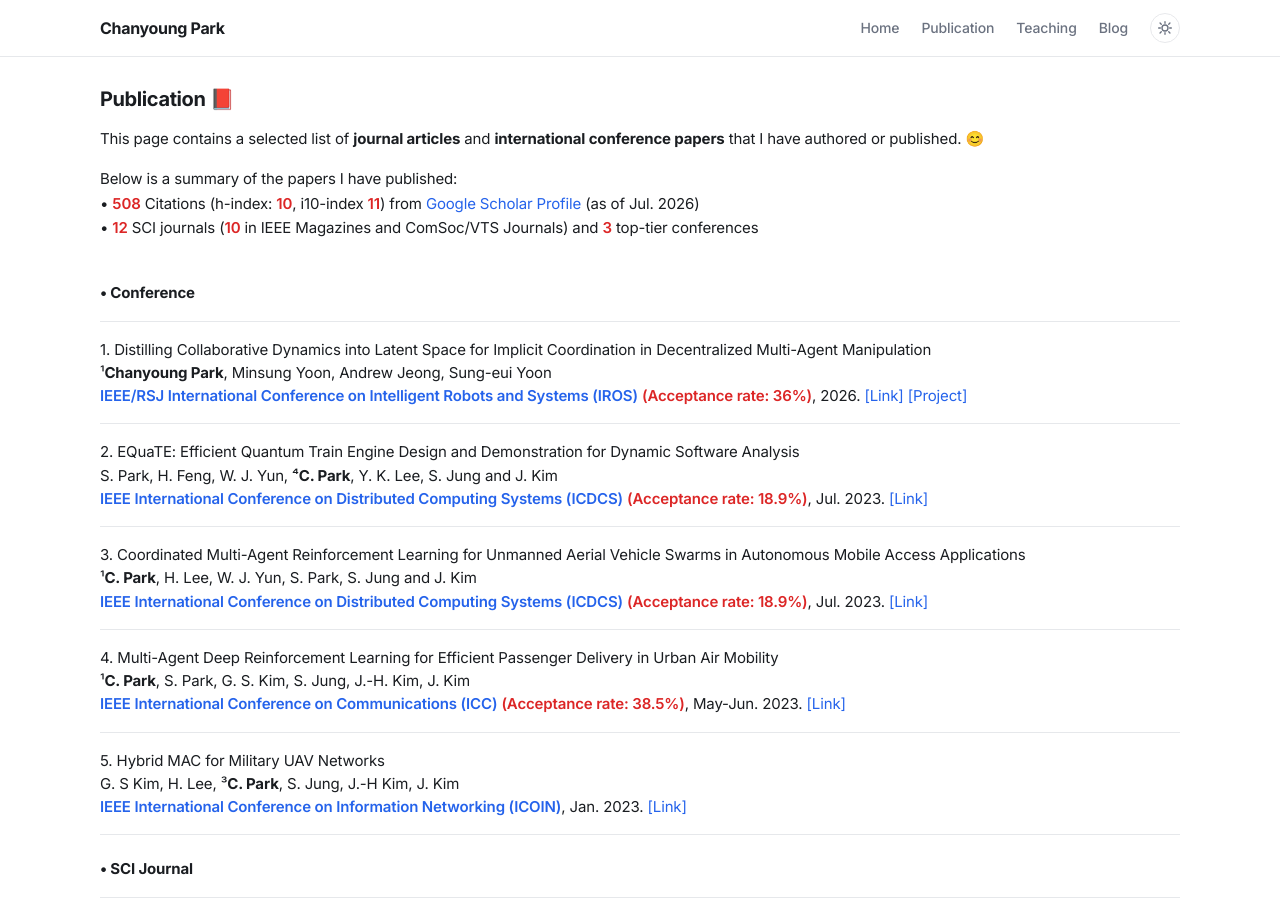
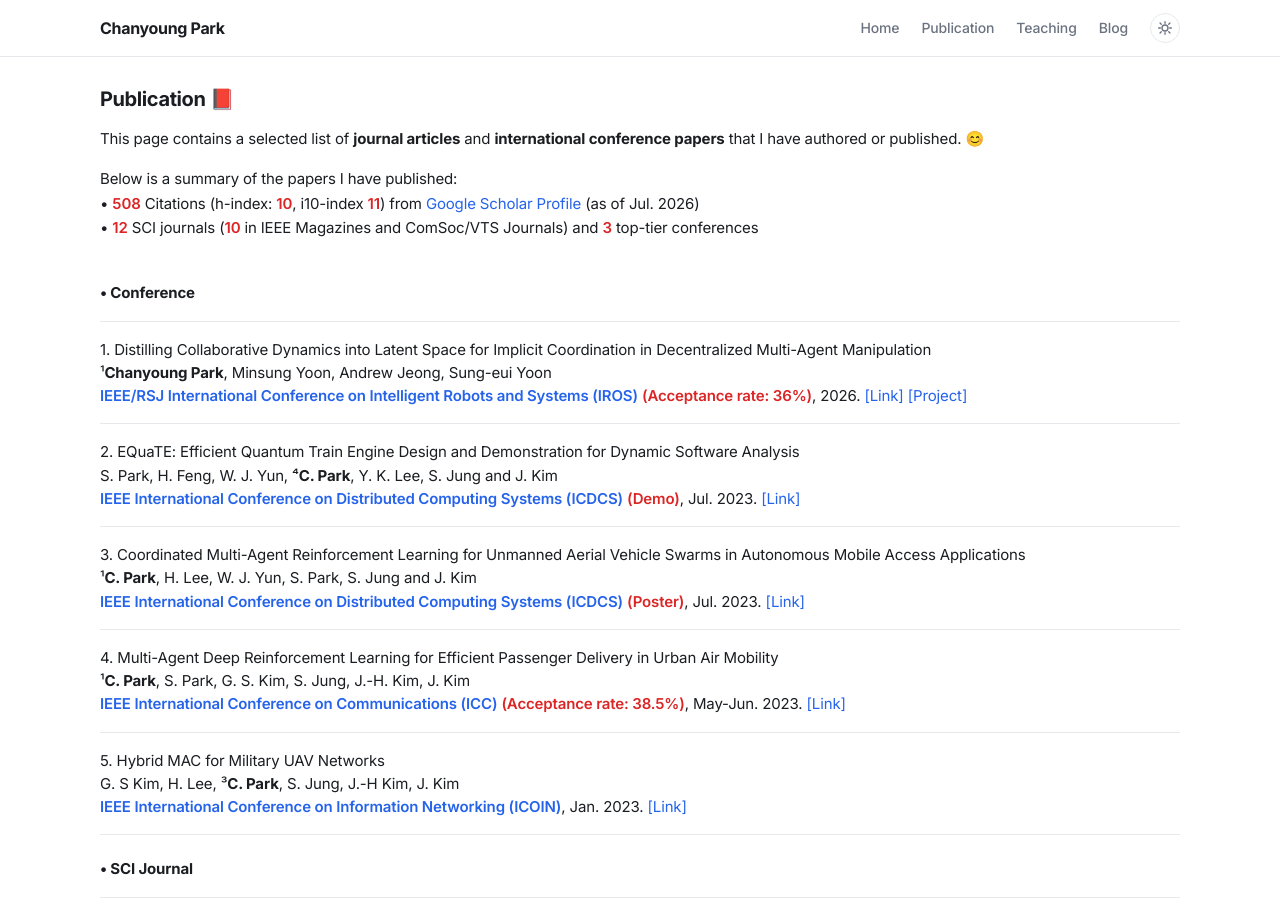
Before and after one commit to cosdeneb/cosdeneb.github.io, a Jekyll site: the page built from publication.md, in a window 1280 px wide and 900 px high. Built offline with Jekyll 4.4.1, drawn with Linux system fonts in a browser that asks for light colours.

Commit message:
Fix ICDCS 2023 entries: mark as Demo/Poster tracks instead of incorrect full-paper acceptance rate

```diff
--- a/publication.md
+++ b/publication.md
@@ -27,7 +27,7 @@ Below is a summary of the papers I have published: <br/>
     <div class="publication-content">
       2. EQuaTE: Efficient Quantum Train Engine Design and Demonstration for Dynamic Software Analysis<br/>
       S. Park, H. Feng, W. J. Yun, ⁴<b>C. Park</b>, Y. K. Lee, S. Jung and J. Kim <br/>
-      <span class="venue conference">IEEE International Conference on Distributed Computing Systems (ICDCS)</span> <span class="metric">(Acceptance rate: 18.9%)</span>, Jul. 2023. <a href="https://ieeexplore.ieee.org/abstract/document/10272530">[Link]</a>
+      <span class="venue conference">IEEE International Conference on Distributed Computing Systems (ICDCS)</span> <span class="metric">(Demo)</span>, Jul. 2023. <a href="https://ieeexplore.ieee.org/abstract/document/10272530">[Link]</a>
     </div>
   </div>
 
@@ -35,7 +35,7 @@ Below is a summary of the papers I have published: <br/>
     <div class="publication-content">
       3. Coordinated Multi-Agent Reinforcement Learning for Unmanned Aerial Vehicle Swarms in Autonomous Mobile Access Applications<br/>
       ¹<b>C. Park</b>, H. Lee, W. J. Yun, S. Park, S. Jung and J. Kim <br/>
-      <span class="venue conference">IEEE International Conference on Distributed Computing Systems (ICDCS)</span> <span class="metric">(Acceptance rate: 18.9%)</span>, Jul. 2023. <a href="https://ieeexplore.ieee.org/abstract/document/10272444">[Link]</a>
+      <span class="venue conference">IEEE International Conference on Distributed Computing Systems (ICDCS)</span> <span class="metric">(Poster)</span>, Jul. 2023. <a href="https://ieeexplore.ieee.org/abstract/document/10272444">[Link]</a>
     </div>
   </div>
 
```
Also changed, not shown: 2 other files.
